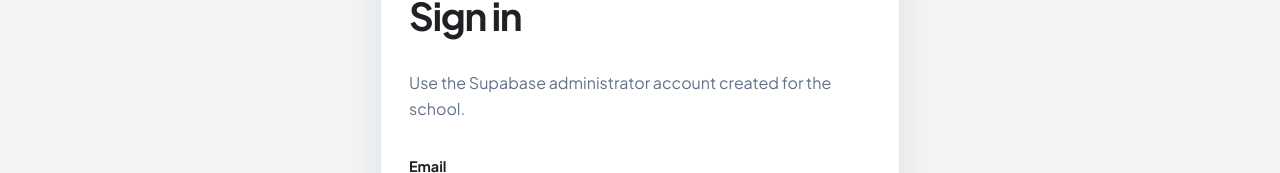
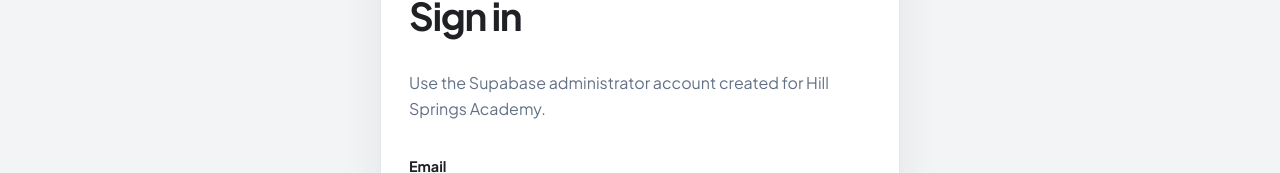
Before and after one commit to DKTJONATHAN/hillspringacademy, a React (Vite) app: page /admin in a window 1280 px wide. Shown: the part 550-723 px from the top of the page. Built offline with nearby package versions, Linux system fonts and the light colour scheme.

Commit message:
feat: route admin to communications email centre

```diff
--- a/src/App.jsx
+++ b/src/App.jsx
@@ -1,7 +1,8 @@
 import { useEffect } from "react";
 import { Routes, Route, useLocation, Link } from "react-router-dom";
 import { Header, BottomNav, Footer, PageHead } from "./components.jsx";
-import { Home, About, Academics, Admissions, Gallery, ReadingMaterials, Contact, Admin, Directors, Privacy, Blog, Sitemap, SchoolLife, Fees, FAQ } from "./pages.jsx";
+import { Home, About, Academics, Admissions, Gallery, ReadingMaterials, Contact, Directors, Privacy, Blog, Sitemap, SchoolLife, Fees, FAQ } from "./pages.jsx";
+import { AdminEmailCentre } from "./AdminEmailCentre.jsx";
 import { useTheme, useScroll } from "./hooks.js";
 
 const NotFound = () => (
@@ -38,7 +39,7 @@
             <Route path="/gallery" element={<Gallery />} />
             <Route path="/reading-materials" element={<ReadingMaterials />} />
             <Route path="/contact" element={<Contact />} />
-            <Route path="/admin" element={<Admin />} />
+            <Route path="/admin" element={<AdminEmailCentre />} />
             <Route path="/school-life" element={<SchoolLife />} />
             <Route path="/fees" element={<Fees />} />
             <Route path="/faq" element={<FAQ />} />
```
